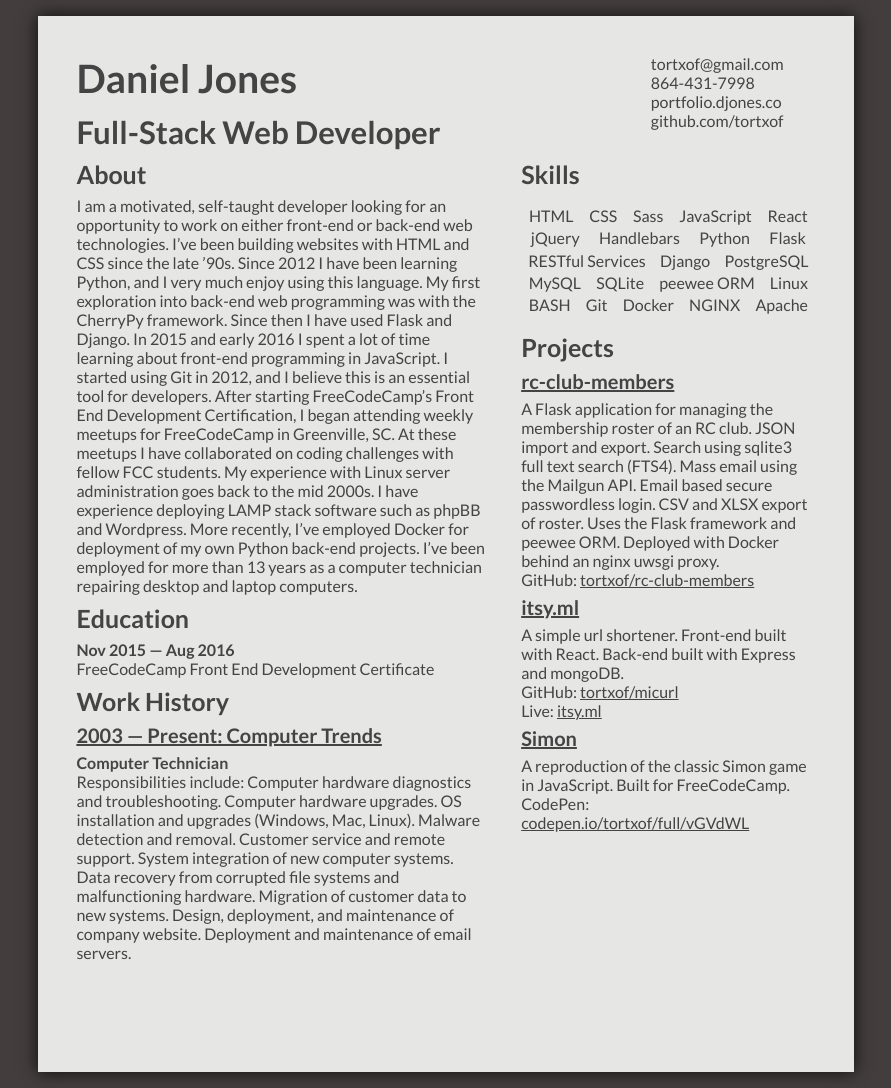
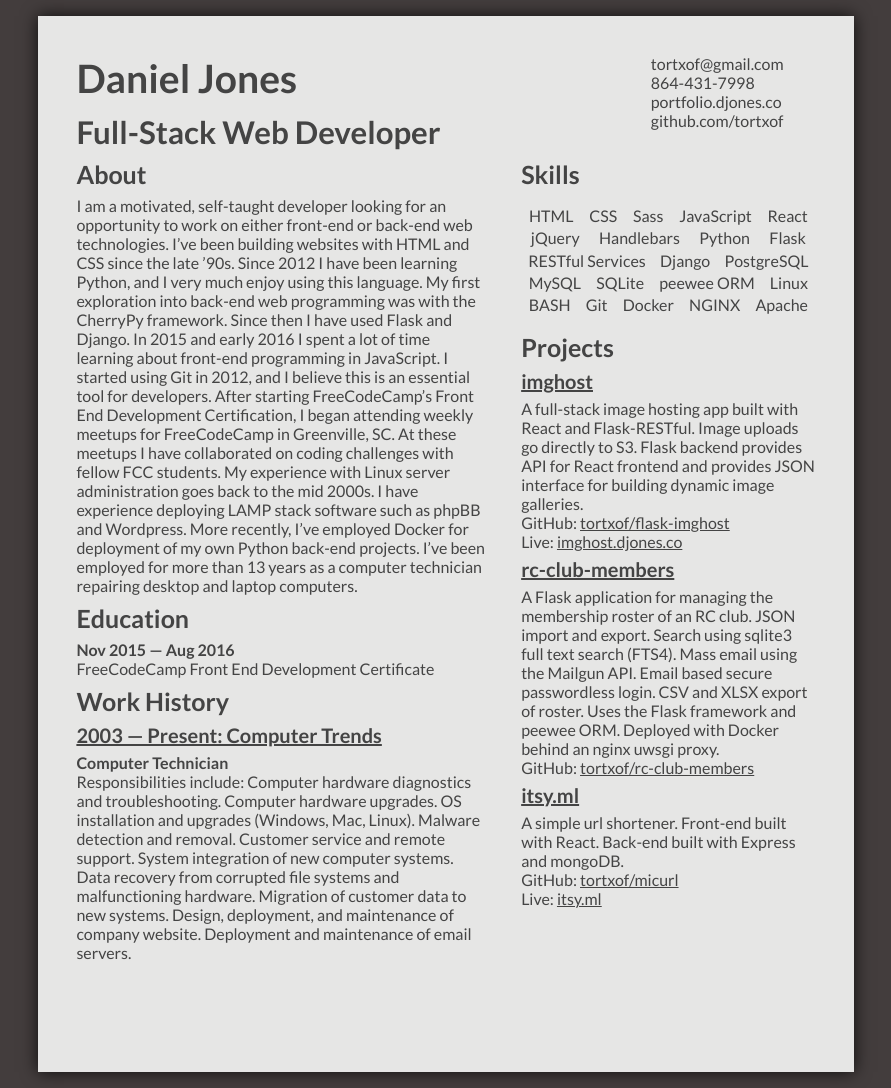
Before and after one commit to tortxof/resume, a Jekyll site: the page built from index.html, in a window 1280 px wide. Shown: the whole page, without its empty margins (194-1085 px from the left). Built offline with Jekyll 4.4.1, drawn with Linux system fonts in a browser that asks for light colours.

Commit message:
Add imghost and remove simon

```diff
--- a/index.html
+++ b/index.html
@@ -76,6 +76,16 @@ layout: default
     </div>
     <div class="projects">
       <h3>Projects</h3>
+      <h4>imghost</h4>
+      <p>
+        A full-stack image hosting app built with React and Flask-RESTful. Image
+        uploads go directly to S3. Flask backend provides API for React frontend
+        and provides JSON interface for building dynamic image galleries.
+        <br>
+        GitHub: <a href="https://github.com/tortxof/flask-imghost">tortxof/flask-imghost</a>
+        <br>
+        Live: <a href="https://imghost.djones.co/">imghost.djones.co</a>
+      </p>
       <h4>rc-club-members</h4>
       <p>
         A Flask application for managing the membership roster of an RC club.
@@ -95,13 +105,6 @@ layout: default
         <br>
         Live: <a href="https://itsy.ml/">itsy.ml</a>
       </p>
-      <h4>Simon</h4>
-      <p>
-        A reproduction of the classic Simon game in JavaScript. Built for
-        FreeCodeCamp.
-        <br>
-        CodePen: <a href="http://codepen.io/tortxof/full/vGVdWL/">codepen.io/tortxof/full/vGVdWL</a>
-      </p>
     </div>
   </div>
 </div>
```
